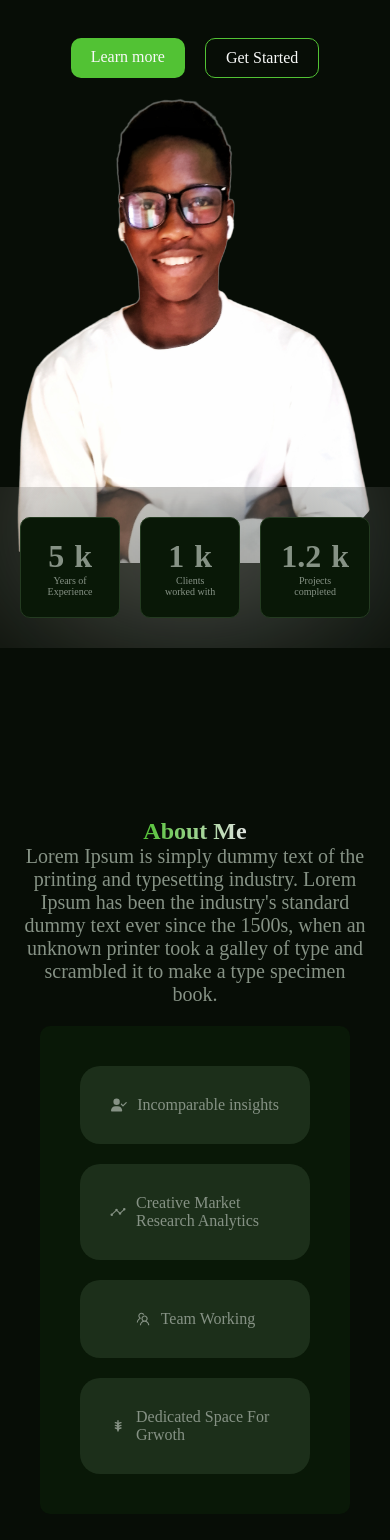
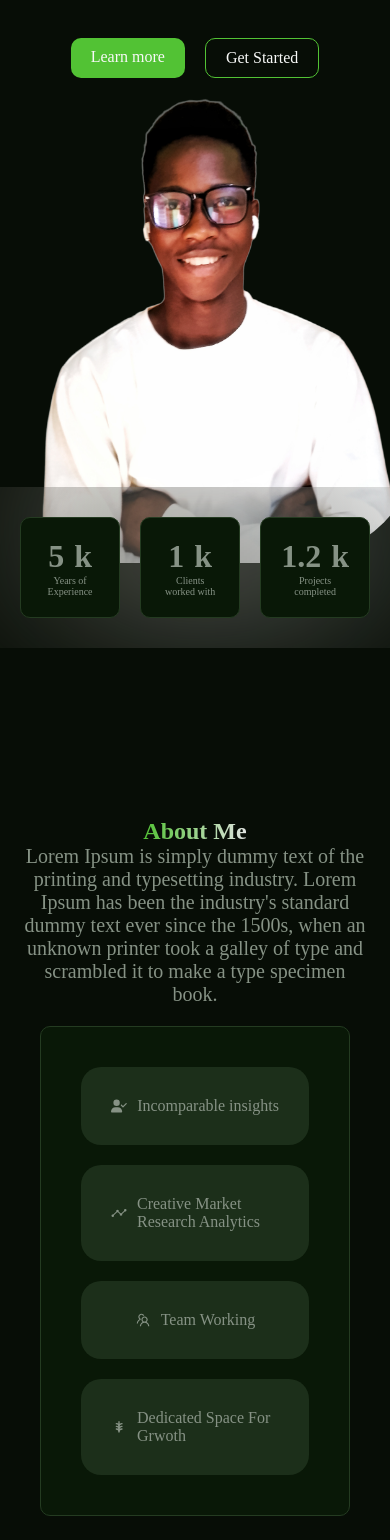
Before and after one commit to VictoryOseiwe/newPortfolio, a React (Vite) app: page / in a window 390 px wide. Shown: the part 288-1828 px from the top of the page. Built offline with nearby package versions, Linux system fonts and the light colour scheme.

Commit message:
still on hero image section

```diff
--- a/src/components/About/About.css
+++ b/src/components/About/About.css
@@ -12,6 +12,7 @@
   margin: 20px;
   border-radius: 10px;
   cursor: pointer;
+  border: 1px solid var(--border-primary);
 }
 
 .group-item {
--- a/src/components/Hero/Hero.css
+++ b/src/components/Hero/Hero.css
@@ -79,9 +79,9 @@
   }
 }
 
-@media (max-width: 798px) {
+@media (max-width: 360px) {
   .heroImage {
     position: relative;
-    right: 95px;
+    right: 100px;
   }
 }
```
